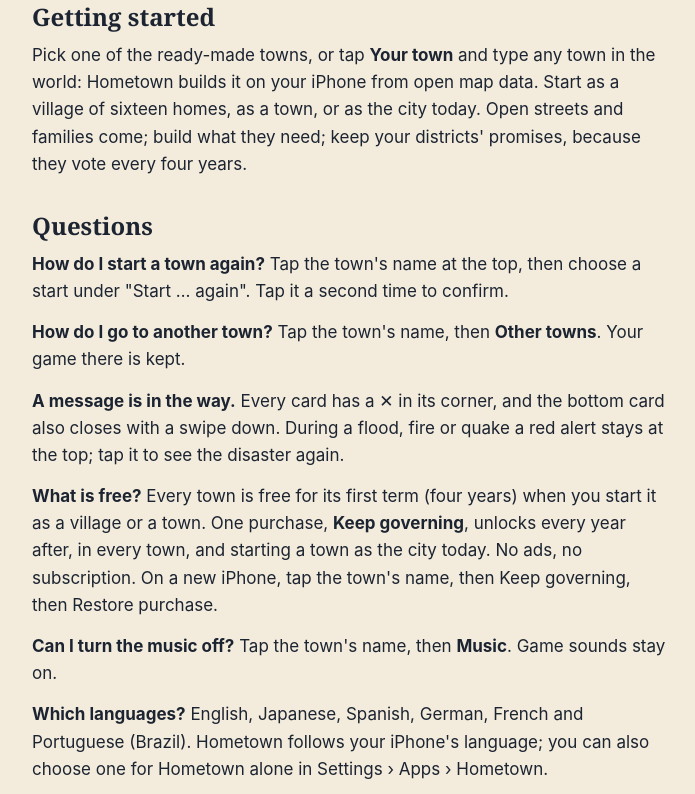
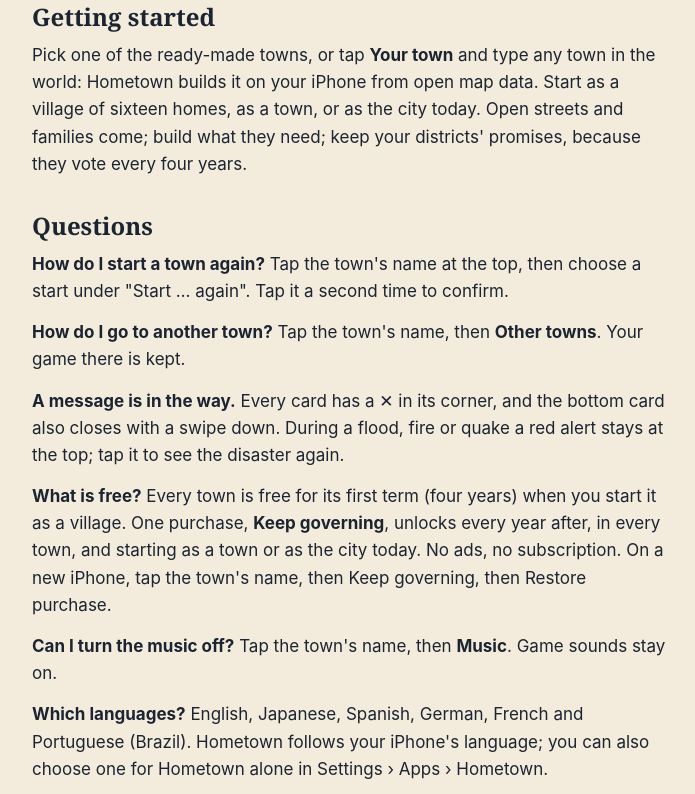
Before and after one commit to ivoIturrieta/hometown-game, a plain HTML site: page index.html in a window 1280 px wide. Shown: the part 402-1196 px from the top of the page, without its empty margins (290-985 px from the left). Drawn offline with Linux system fonts and the light colour scheme.

Commit message:
Only the village start is free
Co-Authored-By: Claude Opus 5.5 <noreply@anthropic.com>

```diff
--- a/index.html
+++ b/index.html
@@ -39,8 +39,9 @@
   <p><b>How do I go to another town?</b> Tap the town's name, then <b>Other towns</b>. Your game there is kept.</p>
   <p><b>A message is in the way.</b> Every card has a ✕ in its corner, and the bottom card also closes with a swipe
   down. During a flood, fire or quake a red alert stays at the top; tap it to see the disaster again.</p>
-  <p><b>What is free?</b> Every town is free for its first term (four years) when you start it as a village or a town.
-  One purchase, <b>Keep governing</b>, unlocks every year after, in every town, and starting a town as the city today.
+  <p><b>What is free?</b> Every town is free for its first term (four years) when you start it as a village.
+  One purchase, <b>Keep governing</b>, unlocks every year after, in every town, and starting as a town or as the city
+  today.
   No ads, no subscription. On a new iPhone, tap the town's name, then Keep governing, then Restore purchase.</p>
   <p><b>Can I turn the music off?</b> Tap the town's name, then <b>Music</b>. Game sounds stay on.</p>
   <p><b>Which languages?</b> English, Japanese, Spanish, German, French and Portuguese (Brazil). Hometown follows
```
